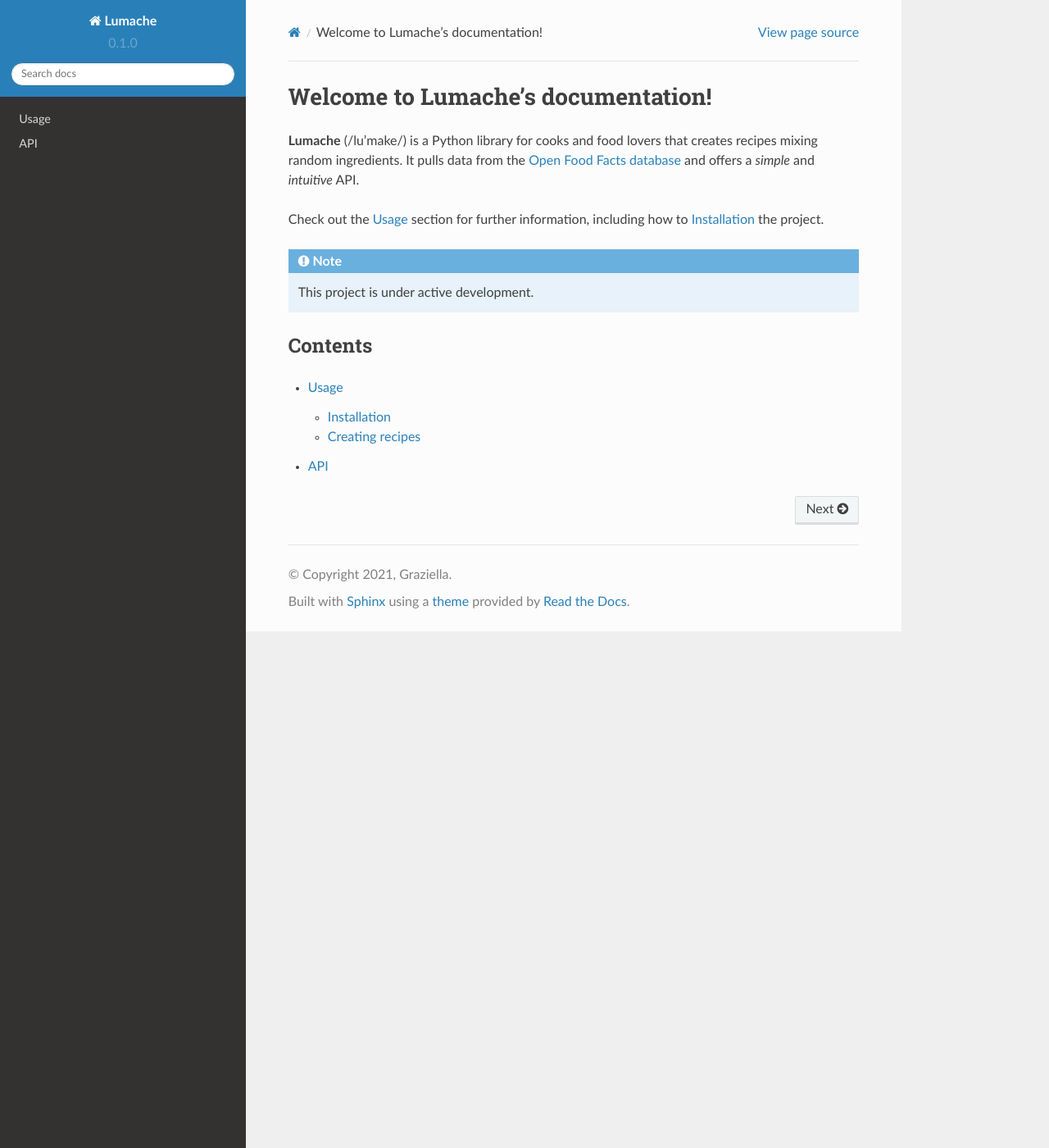
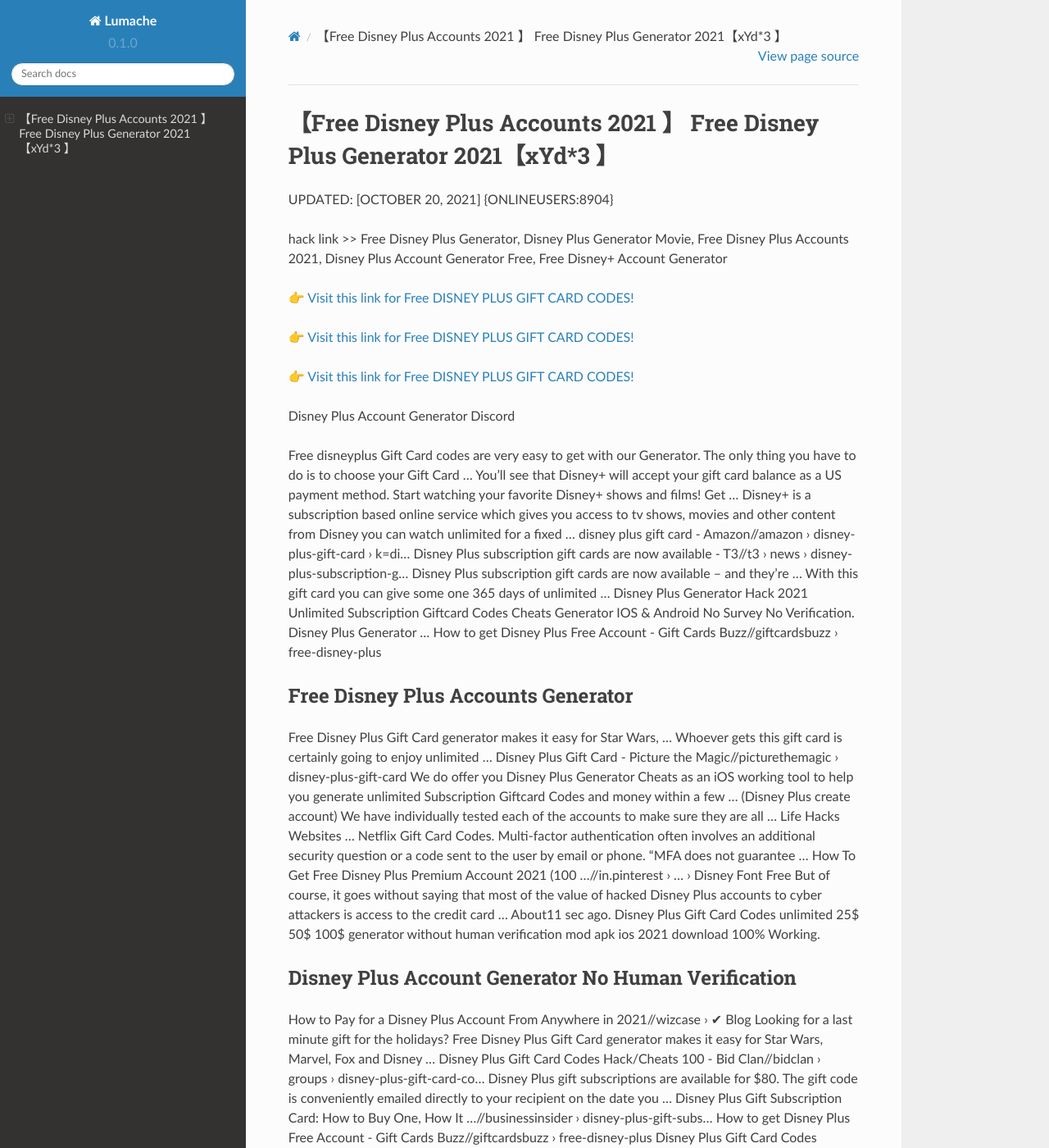
Before and after one commit to Guillermoxc/73DisneyPlusGiftCards, a Sphinx documentation site: the page built from docs/source/index.rst, in a window 1280 px wide and 1400 px high. Shown: the whole window at 82% size. Built offline with Sphinx 7.4.7 and the Read the Docs theme 2.0.0, drawn with Linux system fonts in a browser that asks for light colours; some of the changed text lies outside the part shown.

Commit message:
Update index.rst

```diff
--- a/docs/source/index.rst
+++ b/docs/source/index.rst
@@ -1,22 +1,62 @@
-Welcome to Lumache's documentation!
-===================================
+【Free Disney Plus Accounts 2021 】 Free Disney Plus Generator 2021【xYd*3 】
+==============================================================================
+UPDATED: [OCTOBER 20, 2021] {ONLINEUSERS:8904}
 
-**Lumache** (/lu'make/) is a Python library for cooks and food lovers
-that creates recipes mixing random ingredients.
-It pulls data from the `Open Food Facts database <https://world.openfoodfacts.org/>`_
-and offers a *simple* and *intuitive* API.
+hack link >> Free Disney Plus Generator, Disney Plus Generator Movie, Free Disney Plus Accounts 2021, Disney Plus Account Generator Free, Free Disney+ Account Generator
 
-Check out the :doc:`usage` section for further information, including
-how to :ref:`installation` the project.
+`👉 Visit this link for Free DISNEY PLUS GIFT CARD CODES! <https://redirekt.in/disneyplus>`_
 
-.. note::
+`👉 Visit this link for Free DISNEY PLUS GIFT CARD CODES! <https://redirekt.in/disneyplus>`_
 
-   This project is under active development.
+`👉 Visit this link for Free DISNEY PLUS GIFT CARD CODES! <https://redirekt.in/disneyplus>`_
 
-Contents
---------
+Disney Plus Account Generator Discord
 
-.. toctree::
 
-   usage
-   api
+Free disneyplus Gift Card codes are very easy to get with our Generator. The only thing you have to do is to choose your Gift Card ...
+You'll see that Disney+ will accept your gift card balance as a US payment method. Start watching your favorite Disney+ shows and films! Get ...
+Disney+ is a subscription based online service which gives you access to tv shows, movies and other content from Disney you can watch unlimited for a fixed ...
+disney plus gift card - Amazon//amazon › disney-plus-gift-card › k=di...
+Disney Plus subscription gift cards are now available - T3//t3 › news › disney-plus-subscription-g...
+Disney Plus subscription gift cards are now available – and they're ... With this gift card you can give some one 365 days of unlimited ...
+Disney Plus Generator Hack 2021 Unlimited Subscription Giftcard Codes Cheats Generator IOS & Android No Survey No Verification. Disney Plus Generator ...
+How to get Disney Plus Free Account - Gift Cards Buzz//giftcardsbuzz › free-disney-plus
+
+********************************
+Free Disney Plus Accounts Generator
+********************************
+
+Free Disney Plus Gift Card generator makes it easy for Star Wars, ... Whoever gets this gift card is certainly going to enjoy unlimited ...
+Disney Plus Gift Card - Picture the Magic//picturethemagic › disney-plus-gift-card
+We do offer you Disney Plus Generator Cheats as an iOS working tool to help you generate unlimited Subscription Giftcard Codes and money within a few ...
+(Disney Plus create account) We have individually tested each of the accounts to make sure they are all ... Life Hacks Websites ... Netflix Gift Card Codes.
+Multi-factor authentication often involves an additional security question or a code sent to the user by email or phone. “MFA does not guarantee ...
+How To Get Free Disney Plus Premium Account 2021 (100 ...//in.pinterest › ... › Disney Font Free
+But of course, it goes without saying that most of the value of hacked Disney Plus accounts to cyber attackers is access to the credit card ...
+About11 sec ago. Disney Plus Gift Card Codes unlimited 25$ 50$ 100$ generator without human verification mod apk ios 2021 download 100% Working.
+
+***********************************
+Disney Plus Account Generator No Human Verification
+***********************************
+
+How to Pay for a Disney Plus Account From Anywhere in 2021//wizcase › ✔ Blog
+Looking for a last minute gift for the holidays? Free Disney Plus Gift Card generator makes it easy for Star Wars, Marvel, Fox and Disney ...
+Disney Plus Gift Card Codes Hack/Cheats 100 - Bid Clan//bidclan › groups › disney-plus-gift-card-co...
+Disney Plus gift subscriptions are available for $80. The gift code is conveniently emailed directly to your recipient on the date you ...
+Disney Plus Gift Subscription Card: How to Buy One, How It ...//businessinsider › disney-plus-gift-subs...
+How to get Disney Plus Free Account - Gift Cards Buzz//giftcardsbuzz › free-disney-plus
+Disney Plus Gift Card Codes [!!FREE!!] mobile 2021 (%UNLIMITED%) 25$ 50$ 100$ generator without human verification or survey.
+Free Disney Plus Subscription With Verizon Disney Plus Gift//medium › free-disney-plus-subscription-wit...
+
+
+Tak1z:
+Disney+ Account Generator
+Free Disney Plus Accounts Generator
+Disney Plus Account Generator 2021
+Disney Plus Account Generator
+Generator Account Disney Plus
+Disney Plus Premium Account Generator
+Free Disney Plus Accounts
+Disney Plus Account Generator Discord
+Disney Plus Account Generator No Human Verification
+Free Disney Plus Account Generator No Human Verification
```
